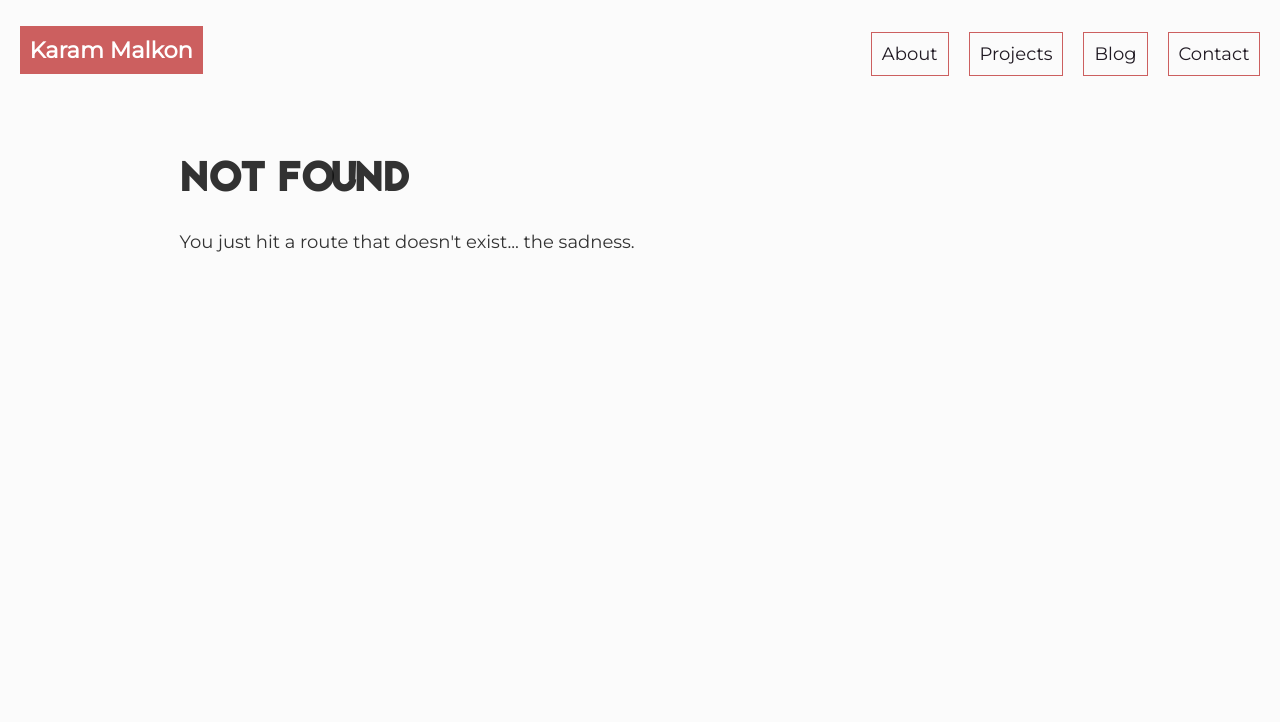
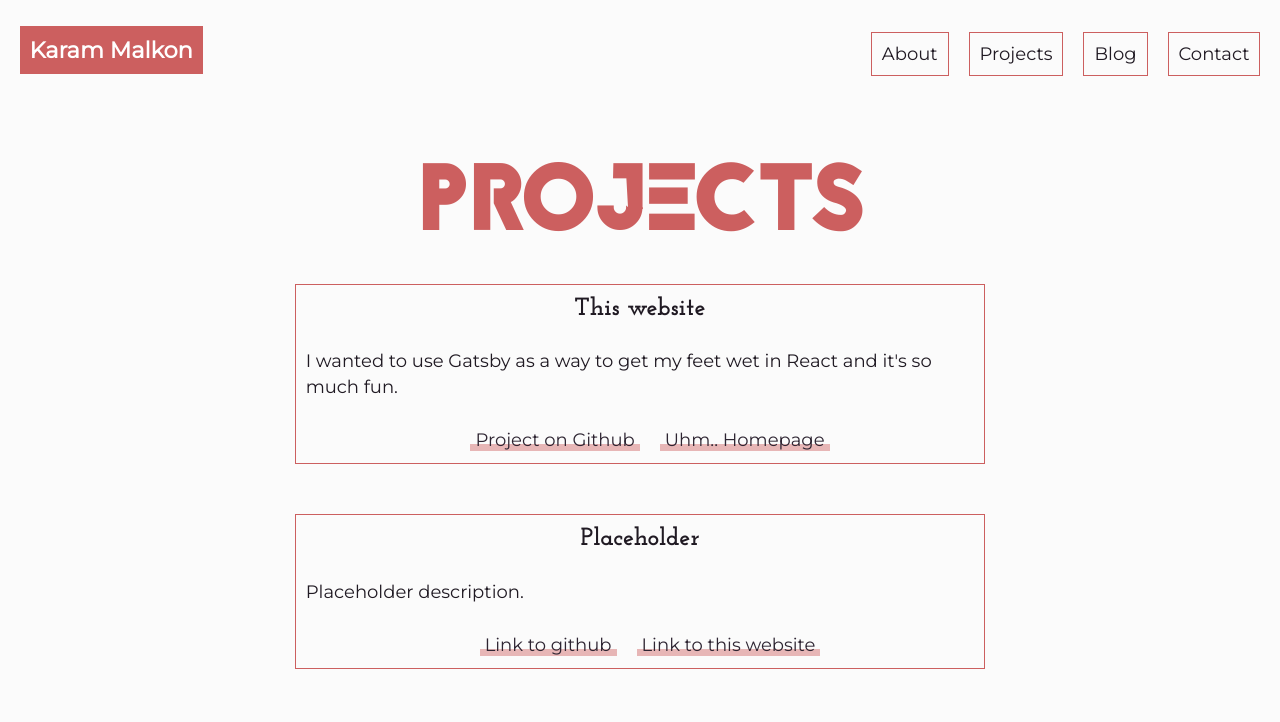
Before and after one commit to kmelkon/KaramMalkon, a Gatsby site: page /projects in a window 1280 px wide. Before the commit this address had no page. Built offline with nearby package versions, Linux system fonts and the light colour scheme; Gatsby itself is replaced by a stand-in of ours.

Commit message:
added projects content and css and KARAM animation using pose

```diff
--- a/gatsby-config.js
+++ b/gatsby-config.js
@@ -17,8 +17,8 @@ module.exports = {
     {
       resolve: `gatsby-plugin-manifest`,
       options: {
-        name: 'gatsby-starter-default',
-        short_name: 'starter',
+        name: 'Karam-Malkon-portfolio',
+        short_name: 'Karam',
         start_url: '/',
         background_color: '#663399',
         theme_color: '#663399',
--- a/package.json
+++ b/package.json
@@ -19,7 +19,10 @@
     "react": "^16.5.1",
     "react-dom": "^16.5.1",
     "react-emotion": "^9.2.12",
-    "react-helmet": "^5.2.0"
+    "react-helmet": "^5.2.0",
+    "react-pose": "^4.0.2",
+    "react-pose-text": "^3.1.0",
+    "react-spring": "^6.1.8"
   },
   "keywords": [
     "gatsby"
--- a/src/components/header.js
+++ b/src/components/header.js
@@ -56,7 +56,7 @@ const Header = ({ siteTitle }) => (
           </Link>
         </li>
         <li className={headerNavItemClass}>
-          <Link to="/" className={headerNavLinkClass}>
+          <Link to="/projects" className={headerNavLinkClass}>
             Projects
           </Link>
         </li>
--- a/src/components/layout.css
+++ b/src/components/layout.css
@@ -270,8 +270,8 @@ h3 {
   padding-top: 0;
   margin-bottom: 1.45rem;
   color: inherit;
-  /* font-family: -apple-system, BlinkMacSystemFont, Segoe UI, Roboto, Oxygen,
-    Ubuntu, Cantarell, Fira Sans, Droid Sans, Helvetica Neue, sans-serif; */
+  font-family: 'Josefin Slab',-apple-system, BlinkMacSystemFont, Segoe UI, Roboto, Oxygen,
+    Ubuntu, Cantarell, Fira Sans, Droid Sans, Helvetica Neue, sans-serif;
   font-weight: bold;
   text-rendering: optimizeLegibility;
   font-size: 1.38316rem;
--- /dev/null
+++ b/src/pages/projects.js
@@ -0,0 +1,88 @@
+import React from 'react'
+import Layout from '../components/layout'
+import { css } from 'react-emotion'
+import { Link } from 'gatsby'
+
+const pageTitleContainerClass = css`
+  display: flex;
+  justify-content: center;
+`
+const pageTitleClass = css`
+  color: #cc5f5f;
+  text-transform: uppercase;
+  font-size: 5rem;
+`
+const projectsWrapperClass = css`
+  display: flex;
+  flex-direction: column;
+  align-items: center;
+`
+const projectBoxClass = css`
+  text-decoration: none;
+  border: 1px solid #cc5f5f;
+  color: #201a23;
+  padding: 10px;
+  margin-bottom: 50px;
+  width: 75%;
+  max-width: 75%;
+  transition: box-shadow 0.3s cubic-bezier(0.65, 0.05, 0.36, 1);
+  &:hover {
+    box-shadow: 5px 6px 0px 1px rgba(204, 95, 95, 1);
+  }
+`
+const projectHeaderClass = css`
+  text-align: center;
+`
+const projectLinksWrapperClass = css`
+  text-align: center;
+`
+const projectLinkClass = css`
+  margin-left: 20px;
+  text-decoration: none;
+  color: #2e2532;
+  padding: 10px 5px 0 5px;
+  transition: box-shadow 0.2s cubic-bezier(0.65, 0.05, 0.36, 1);
+  box-shadow: inset 0px -7px 0px 0px #e7b6b6;
+  &:hover {
+    box-shadow: inset 0px -20px 0px 0px #e7b6b6;
+  }
+`
+
+export default ({ data }) => (
+  <Layout>
+    <div className={pageTitleContainerClass}>
+      <h1 className={pageTitleClass}>Projects</h1>
+    </div>
+    <div className={projectsWrapperClass}>
+      <div className={projectBoxClass}>
+        <h3 className={projectHeaderClass}>This website</h3>
+        <p>
+          I wanted to use Gatsby as a way to get my feet wet in React and it's so much fun.
+        </p>
+        <div className={projectLinksWrapperClass}>
+          <a
+            href="https://github.com/kmelkon/KaramMalkon"
+            className={projectLinkClass}
+          >
+            Project on Github
+          </a>
+          <Link to="/" className={projectLinkClass}>
+            Uhm.. Homepage
+          </Link>
+        </div>
+      </div>
+      <div className={projectBoxClass}>
+        <h3 className={projectHeaderClass}>Placeholder</h3>
+        <p>Placeholder description.</p>
+        <div className={projectLinksWrapperClass}>
+          <Link to="/" className={projectLinkClass}>
+            Link to github
+          </Link>
+          <Link to="/" className={projectLinkClass}>
+            Link to this website
+          </Link>
+        </div>
+      </div>
+    </div>
+  </Layout>
+)
```
Also changed, not shown: src/pages/index.js (+19 -7 lines), README.md, 1 other file.
